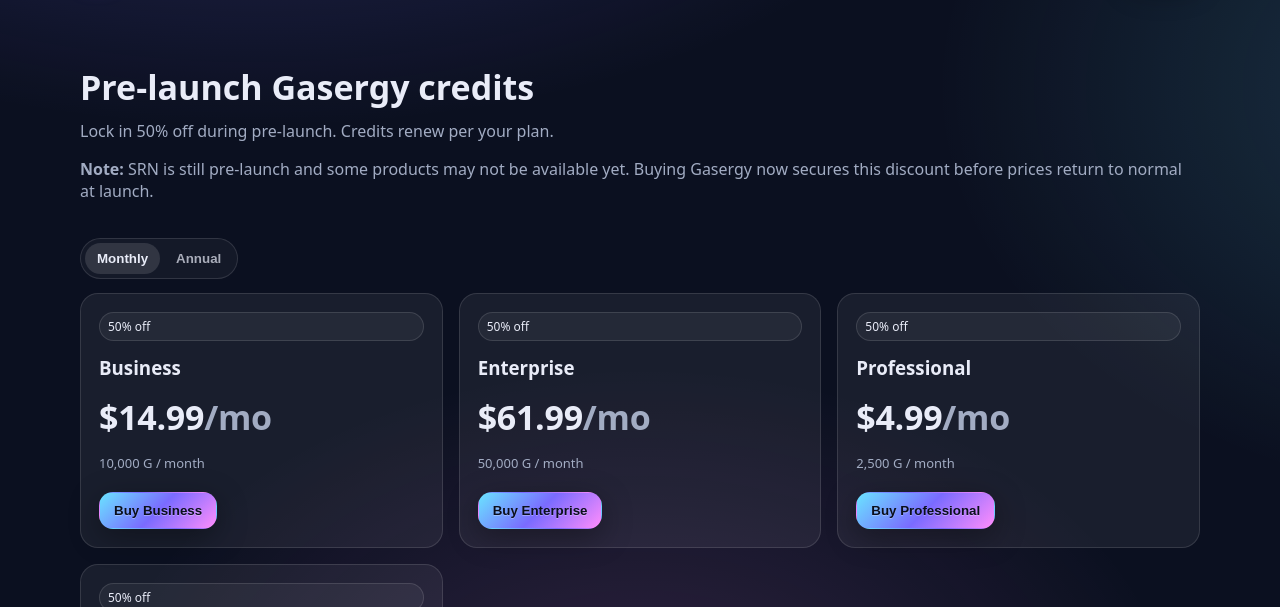
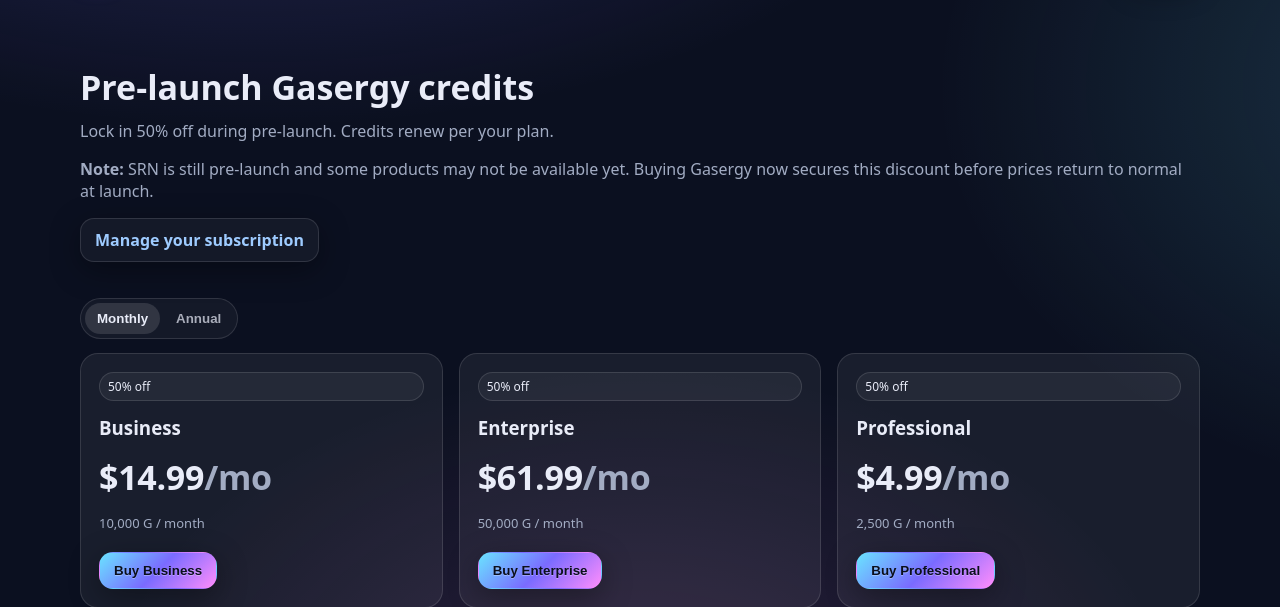
Before and after one commit to jakins177/srnmain-site, a PHP site: page /pages/buy-gasergy.php in a window 1280 px wide. Shown: the part 73-680 px from the top of the page. Run offline with PHP 8.4, Linux system fonts and the light colour scheme.

Commit message:
Add subscription management link to buy page

```diff
--- a/pages/buy-gasergy.php
+++ b/pages/buy-gasergy.php
@@ -58,6 +58,9 @@
       <h2>Pre-launch Gasergy credits</h2>
       <p class="lead">Lock in 50% off during pre-launch. Credits renew per your plan.</p>
       <p class="subtle" style="margin-top:8px"><strong>Note:</strong> SRN is still pre-launch and some products may not be available yet. Buying Gasergy now secures this discount before prices return to normal at launch.</p>
+      <p style="margin-top:16px">
+        <a class="btn btn-ghost" href="https://billing.stripe.com/p/login/test_00wbJ12SW34q2cK1O10sU00" target="_blank" rel="noopener">Manage your subscription</a>
+      </p>
     </div>
 
     <div class="billing-toggle" role="tablist" aria-label="Billing period" style="margin-top:20px">
```
